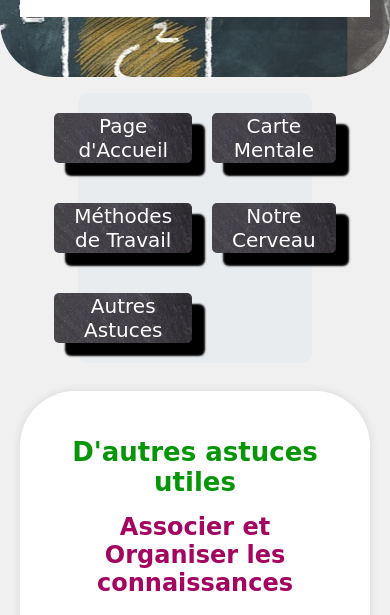
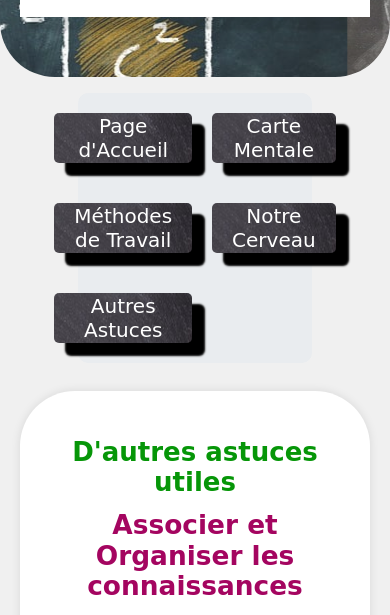
Before and after one commit to MarilyneRios/Astuces-D-Apprentissage, a plain HTML site: page Autres_Astuces.html in a window 390 px wide. In both pictures the pointer is over the element 195 px from the left and 770 px from the top of the page. Shown: the part 223-838 px from the top of the page. Drawn offline with Linux system fonts and the light colour scheme; a web font is replaced by a local one.

Commit message:
reprise de style

```diff
--- a/CSS/styles.css
+++ b/CSS/styles.css
@@ -255,8 +255,15 @@ input {
 .menu2{
   text-decoration: none;
 }
-.menu2:hover{
-  transform: scale(1.4);
+
+.menu2:hover h4 {
+  transform: scale(1.2) !important;
+  transition: transform 0.3s ease;
+}
+
+.menu2:hover h5 {
+  transform: scale(1.2) !important;
+  transition: transform 0.3s ease;
 }
 
 .fa-arrow-up{
@@ -534,7 +541,13 @@ th {
     transform: scale(1.05);
   }
 
-  .menu2:hover{
-    transform: scale(1.1);
+  .menu2:hover h4 {
+    transform: scale(1.1) !important;
+    transition: transform 0.3s ease;
+  }
+
+  .menu2:hover h5 {
+    transform: scale(1.1) !important;
+    transition: transform 0.3s ease;
   }
 }
```
